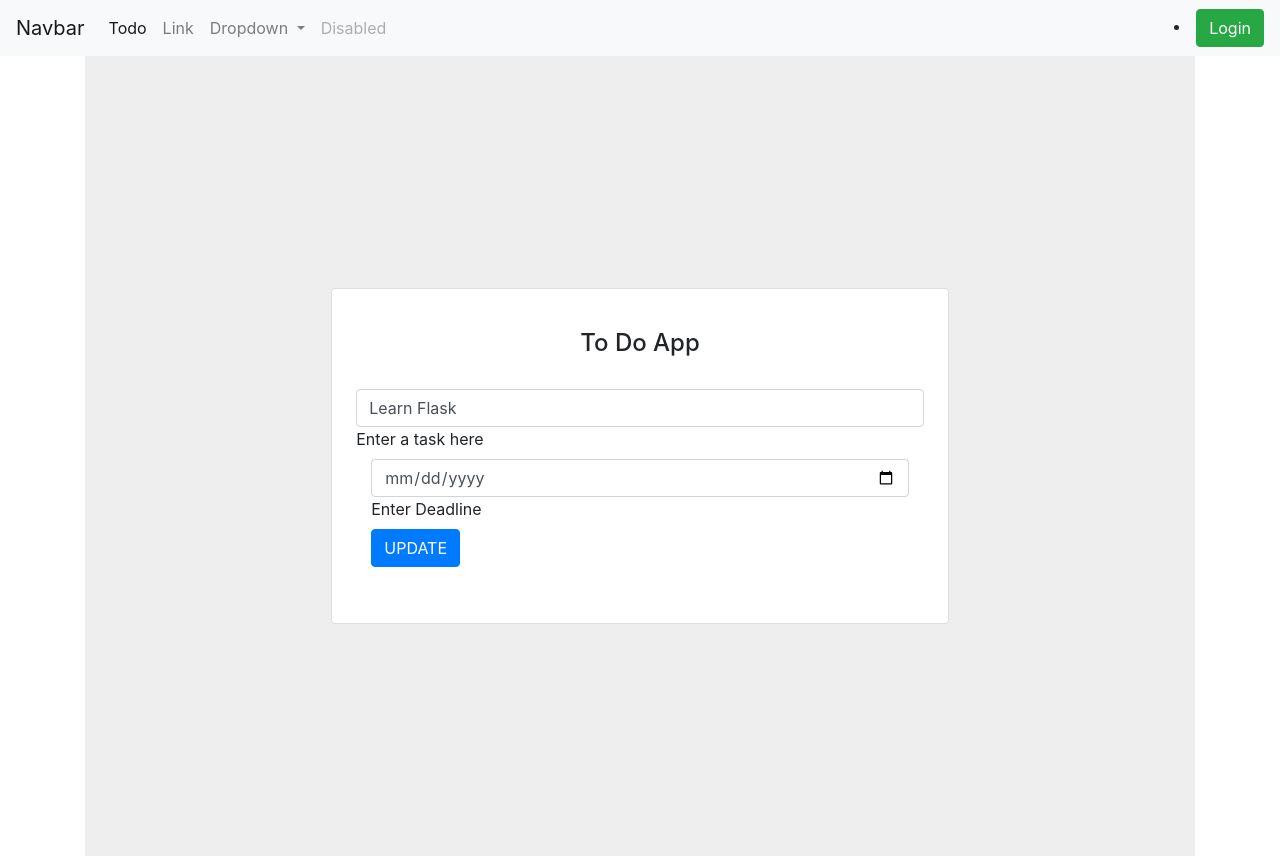
After one commit to BigyanLuitel/Django-1, a Django app: page /update_todo/7/ in a window 1280 px wide. The commit adds this page. Run offline with Django 5.2, Linux system fonts and the light colour scheme; data comes from the database, SQL or seed files in the repository.

Commit message:
Created TODO App

```diff
--- a/TODO/TODO/urls.py
+++ b/TODO/TODO/urls.py
@@ -23,5 +23,9 @@ urlpatterns = [
     path('',views.home,name='home'),
     path('signup/',views.signup,name='signup'),
     path('login_page/',views.login_page,name='login_page'),
-    path('logout_page/',views.logout_page,name='logout_page')
+    path('logout_page/',views.logout_page,name='logout_page'),
+    path('todo_list',views.todo_list,name='todo_list'),
+    path('delete_todo/<int:id>/', views.delete_todo, name='delete_todo'),
+    path('update_todo/<int:id>/', views.update_todo, name='update_todo'),
+    path('complete_todo/<int:id>/', views.complete_todo, name='complete_todo'),
 ]
--- a/TODO/todoapp/models.py
+++ b/TODO/todoapp/models.py
@@ -2,7 +2,7 @@ from django.db import models
 from django.contrib.auth.models import User
 # Create your models here.
 class Todo(models.Model):
-    SN=models.AutoField(primary_key=True,auto_created=True)
-    title=models.CharField(max_length=20)
+    title=models.CharField(max_length=200)
     date=models.DateTimeField(auto_now_add=True)
+    is_completed=models.BooleanField(default=False)
     user=models.ForeignKey(User,on_delete=models.CASCADE)
--- a/TODO/todoapp/templates/base.html
+++ b/TODO/todoapp/templates/base.html
@@ -20,7 +20,7 @@
   <div class="collapse navbar-collapse" id="navbarSupportedContent">
     <ul class="navbar-nav mr-auto">
       <li class="nav-item active">
-        <a class="nav-link" href="{% url 'home' %}">Home <span class="sr-only">(current)</span></a>
+        <a class="nav-link" href="{% url 'todo_list' %}">Todo <span class="sr-only">(current)</span></a>
       </li>
       <li class="nav-item">
         <a class="nav-link" href="#">Link</a>
@@ -46,6 +46,7 @@
               {% else %}
                 <a class="btn btn-success" href="{% url 'login_page' %}">Login</a>
                 {% endif %}
+            </li>
 
 </nav>
 
--- /dev/null
+++ b/TODO/todoapp/templates/todoapp/update_todo.html
@@ -0,0 +1,31 @@
+{% extends 'base.html' %}
+{% load static %}
+
+{% block start %}
+<section class="vh-100" style="background-color: #eee;">
+  <div class="container py-5 h-100">
+    <div class="row d-flex justify-content-center align-items-center h-100">
+      <div class="col col-lg-9 col-xl-7">
+        <div class="card rounded-3">
+          <div class="card-body p-4">
+
+            <h4 class="text-center my-3 pb-3">To Do App</h4>
+
+            <form method="post" class="row row-cols-lg-auto g-3 justify-content-center align-items-center mb-4 pb-2" enctype="multipart/form-data">
+                {%csrf_token %}
+              <div class="col-12">
+                <div data-mdb-input-init class="form-outline">
+                  <input type="text" name="title" value="{{todo.title}}" id="form1" class="form-control" />
+                  <label class="form-label"  for="form1">Enter a task here</label>
+                </div>
+                <div class="col-12">
+                <div data-mdb-input-init class="form-outline">
+                  <input type="date" name="date" id="form2" class="form-control" />
+                  <label class="form-label" for="form2">Enter Deadline</label>
+                </div>
+              </div>
+
+              <div class="col-12">
+                <button type="submit" data-mdb-button-init data-mdb-ripple-init class="btn btn-primary">UPDATE</button>
+              </div>
+{% endblock %}
--- a/TODO/todoapp/views.py
+++ b/TODO/todoapp/views.py
@@ -1,13 +1,67 @@
-from django.shortcuts import render,redirect
+from django.shortcuts import render,redirect,get_object_or_404
 from todoapp.models import Todo, User
 from django.contrib import messages
 from django.contrib.auth import authenticate,login,logout
 from django.contrib.auth.decorators import login_required
 # Create your views here.
-login_required(login_url='login_page')
+
 def home(request):
     return render(request, 'todoapp/index.html')
 
+login_required(login_url='login_page')
+def todo_list(request):
+    if request.method =='POST':
+        title=request.POST.get('title')
+        date=request.POST.get('date')
+        user=request.user
+        Todo.objects.create(
+            title=title,
+            date=date,
+            user=user
+        )
+        messages.success(request, "Todo created successfully")
+
+    todos=Todo.objects.filter(user=request.user)
+    if request.GET.get('filter') == 'completed':
+        todos = todos.filter(is_completed=True)
+
+    context={
+        'todos': todos,
+        'page': 'todo_list'
+    }
+    return render(request,'todoapp/todo.html',context)
+def update_todo(request, id):
+    todo=get_object_or_404(Todo,id=id)
+    if request.method=='POST':
+        title=request.POST.get('title')
+        date=request.POST.get('date')
+        if todo.user != request.user:
+            messages.error(request, "You do not have permission to update this todo")
+            return redirect('todo_list')
+        todo.title=title
+        todo.date=date
+        todo.save()
+        messages.success(request, "Todo updated successfully")
+        return redirect('todo_list')
+    context = {
+        'todo': todo,
+        'page': 'update_todo'
+    }
+    return render(request, 'todoapp/update_todo.html', context)
+def delete_todo(request, id):
+    if request.method == "POST":
+        data = get_object_or_404(Todo, id=id)
+        if data.user != request.user:
+            messages.error(request, "You do not have permission to delete this todo")
+            return redirect('todo_list')
+        data.delete()
+    return redirect('todo_list')
+
+def complete_todo(request, id):
+    todo = get_object_or_404(Todo, id=id, user=request.user)
+    todo.is_completed = True
+    todo.save()
+    return redirect('todo_list')
 def signup(request):
     if request.method=='POST':
         first_name=request.POST.get('first_name')
```
Also changed, not shown: TODO/todoapp/templates/todoapp/todo.html (+78 -0 lines), TODO/db.sqlite3, TODO/todoapp/migrations/0002_remove_todo_sn_todo_id.py (added), TODO/todoapp/migrations/0003_alter_todo_title.py (added), TODO/todoapp/migrations/0004_todo_is_completed.py (added).
